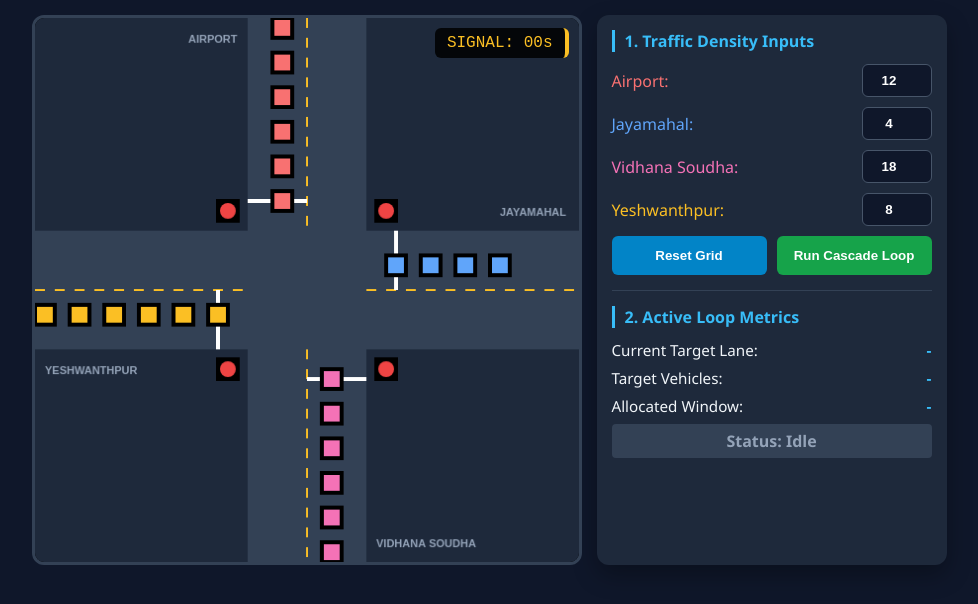
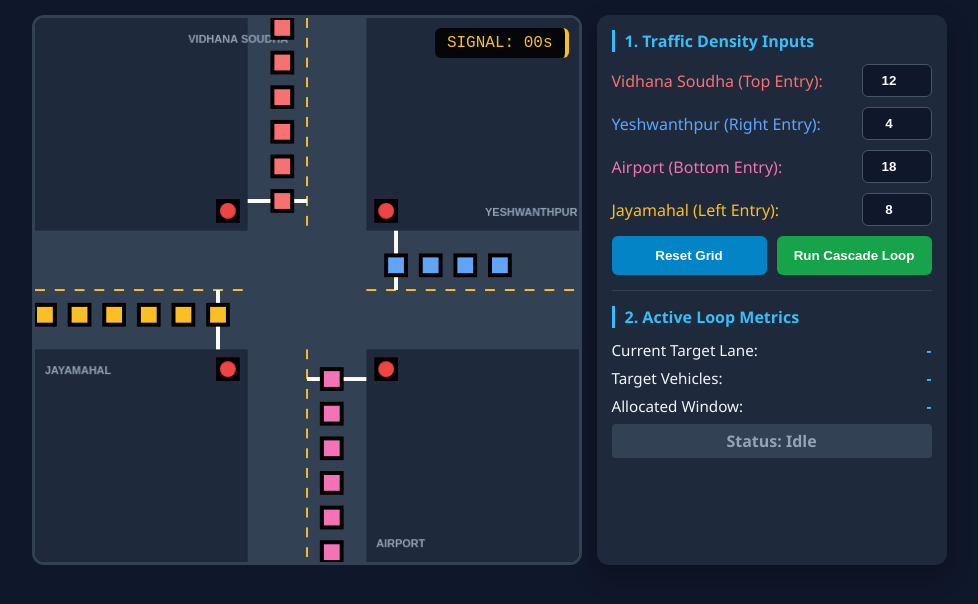
Before and after one commit to sandeshrai24-bit/Mekhri-Circle-traffic_Optimization, a Flask app: page / in a window 1280 px wide. Shown: the part 75-679 px from the top of the page, without its empty margins (151-1129 px from the left). Run offline with Flask 3, Linux system fonts and the light colour scheme.

Commit message:
Refactor HTML structure and update labels

```diff
--- a/templates/index.html
+++ b/templates/index.html
@@ -61,8 +61,8 @@
             border-radius: 12px;
             overflow: hidden;
             width: 100%;
-            max-width: 550px; /* Limits size on desktop */
-            aspect-ratio: 1 / 1; /* Keeps the canvas perfectly square */
+            max-width: 550px;
+            aspect-ratio: 1 / 1;
         }
 
         .timer-banner {
@@ -80,7 +80,7 @@
         }
         canvas {
             display: block;
-            width: 100%; /* Makes the internal 550px coordinate system scale fluidly down to fit smaller phone widths */
+            width: 100%;
             height: auto;
         }
         .panel {
@@ -88,18 +88,17 @@
             padding: 15px;
             border-radius: 12px;
             width: 100%;
-            max-width: 550px; /* Stretches alongside canvas on mobile */
+            max-width: 550px;
             box-shadow: 0 10px 25px rgba(0,0,0,0.3);
             display: flex;
             flex-direction: column;
             gap: 15px;
         }
 
-        /* Desktop specific layout rules */
         @media (min-width: 768px) {
             body { padding: 20px; }
             .main-header h1 { font-size: 2rem; }
-            .panel { width: 350px; } /* Restores sidebar layout on wider screens */
+            .panel { width: 350px; }
             .container { flex-wrap: nowrap; }
         }
 
@@ -149,20 +148,20 @@
             <div class="section">
                 <h3>1. Traffic Density Inputs</h3>
                 <div class="row">
-                    <label style="color:#f87171">Airport:</label>
-                    <input type="number" id="airport" min="0" max="50" value="12" onchange="initSimulation()">
+                    <label style="color:#f87171">Vidhana Soudha (Top Entry):</label>
+                    <input type="number" id="vidhana_soudha" min="0" max="50" value="12" onchange="initSimulation()">
                 </div>
                 <div class="row">
-                    <label style="color:#60a5fa">Jayamahal:</label>
-                    <input type="number" id="jayamahal" min="0" max="50" value="4" onchange="initSimulation()">
+                    <label style="color:#60a5fa">Yeshwanthpur (Right Entry):</label>
+                    <input type="number" id="yeshwanthpur" min="0" max="50" value="4" onchange="initSimulation()">
                 </div>
                 <div class="row">
-                    <label style="color:#f472b6">Vidhana Soudha:</label>
-                    <input type="number" id="vidhana_soudha" min="0" max="50" value="18" onchange="initSimulation()">
+                    <label style="color:#f472b6">Airport (Bottom Entry):</label>
+                    <input type="number" id="airport" min="0" max="50" value="18" onchange="initSimulation()">
                 </div>
                 <div class="row">
-                    <label style="color:#fbbf24">Yeshwanthpur:</label>
-                    <input type="number" id="yeshwanthpur" min="0" max="50" value="8" onchange="initSimulation()">
+                    <label style="color:#fbbf24">Jayamahal (Left Entry):</label>
+                    <input type="number" id="jayamahal" min="0" max="50" value="8" onchange="initSimulation()">
                 </div>
                 <div class="btn-group">
                     <button class="btn-calc" onclick="initSimulation()">Reset Grid</button>
@@ -202,10 +201,10 @@
         const unitStep = carSize + carGap;
 
         const profiles = {
-            "Airport":        { x: midX - 25, y: -20, dx: 0, dy: unitStep, stopX: midX - 25, stopY: midY - lineOffset, color: '#f87171' },
-            "Vidhana Soudha": { x: midX + 25, y: canvas.height + 20, dx: 0, dy: -unitStep, stopX: midX + 25, stopY: midY + lineOffset, color: '#f472b6' },
-            "Jayamahal":      { x: canvas.width + 20, y: midY - 25, dx: -unitStep, dy: 0, stopX: midX + lineOffset, stopY: midY - 25, color: '#60a5fa' },
-            "Yeshwanthpur":   { x: -20, y: midY + 25, dx: unitStep, dy: 0, stopX: midX - lineOffset, stopY: midY + 25, color: '#fbbf24' }
+            "Vidhana Soudha": { x: midX - 25, y: -20, dx: 0, dy: unitStep, stopX: midX - 25, stopY: midY - lineOffset, color: '#f87171' },
+            "Airport":        { x: midX + 25, y: canvas.height + 20, dx: 0, dy: -unitStep, stopX: midX + 25, stopY: midY + lineOffset, color: '#f472b6' },
+            "Yeshwanthpur":   { x: canvas.width + 20, y: midY - 25, dx: -unitStep, dy: 0, stopX: midX + lineOffset, stopY: midY - 25, color: '#60a5fa' },
+            "Jayamahal":      { x: -20, y: midY + 25, dx: unitStep, dy: 0, stopX: midX - lineOffset, stopY: midY + 25, color: '#fbbf24' }
         };
 
         function initSimulation() {
@@ -226,8 +225,8 @@
                     cars.push({
                         id: `${dir}-${i}`,
                         dir: dir,
-                        x: p.stopX + (dir === 'Jayamahal' || dir === 'Yeshwanthpur' ? distanceBack * Math.sign(p.dx) : 0),
-                        y: p.stopY + (dir === 'Airport' || dir === 'Vidhana Soudha' ? distanceBack * Math.sign(p.dy) : 0),
+                        x: p.stopX + (dir === 'Yeshwanthpur' || dir === 'Jayamahal' ? distanceBack * Math.sign(p.dx) : 0),
+                        y: p.stopY + (dir === 'Vidhana Soudha' || dir === 'Airport' ? distanceBack * Math.sign(p.dy) : 0),
                         color: p.color,
                         passedLine: false
                     });
@@ -364,16 +363,16 @@
             ctx.beginPath(); ctx.moveTo(midX - lineOffset, midY); ctx.lineTo(midX - lineOffset, midY + roadW/2); ctx.stroke();
 
             ctx.fillStyle = "#94a3b8"; ctx.font = "bold 11px Arial";
-            ctx.fillText("AIRPORT", midX - roadW/2 - 60, 25);
-            ctx.fillText("JAYAMAHAL", canvas.width - 80, midY - roadW/2 - 15);
-            ctx.fillText("VIDHANA SOUDHA", midX + roadW/2 + 10, canvas.height - 15);
-            ctx.fillText("YESHWANTHPUR", 10, midY + roadW/2 + 25);
+            ctx.fillText("VIDHANA SOUDHA", midX - roadW/2 - 60, 25);
+            ctx.fillText("YESHWANTHPUR", canvas.width - 95, midY - roadW/2 - 15);
+            ctx.fillText("AIRPORT", midX + roadW/2 + 10, canvas.height - 15);
+            ctx.fillText("JAYAMAHAL", 10, midY + roadW/2 + 25);
 
             const beacons = {
-                "Airport":        { x: midX - roadW/2 - 20, y: midY - roadW/2 - 20 },
-                "Vidhana Soudha": { x: midX + roadW/2 + 20, y: midY + roadW/2 + 20 },
-                "Jayamahal":      { x: midX + roadW/2 + 20, y: midY - roadW/2 - 20 },
-                "Yeshwanthpur":   { x: midX - roadW/2 - 20, y: midY + roadW/2 + 20 }
+                "Vidhana Soudha": { x: midX - roadW/2 - 20, y: midY - roadW/2 - 20 },
+                "Airport":        { x: midX + roadW/2 + 20, y: midY + roadW/2 + 20 },
+                "Yeshwanthpur":   { x: midX + roadW/2 + 20, y: midY - roadW/2 - 20 },
+                "Jayamahal":      { x: midX - roadW/2 - 20, y: midY + roadW/2 + 20 }
             };
 
             for(let [dir, pos] of Object.entries(beacons)) {
```
